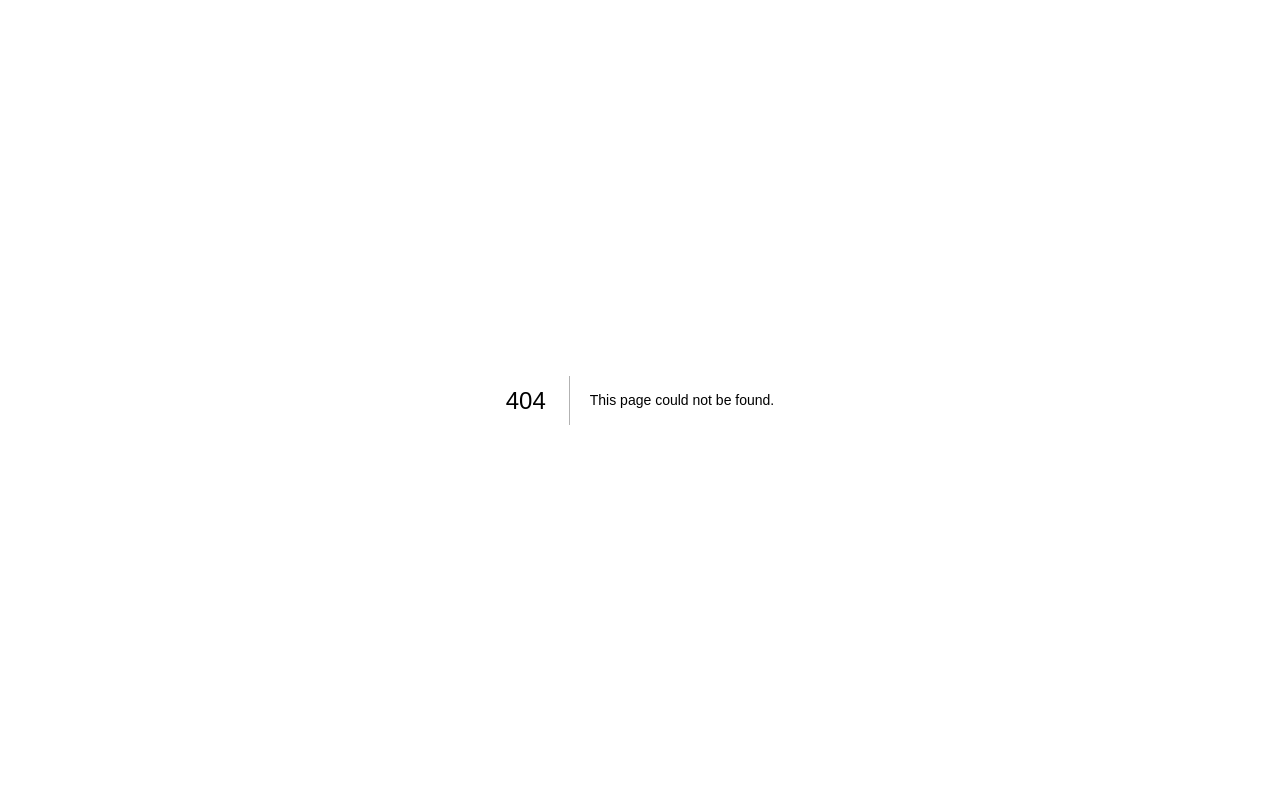
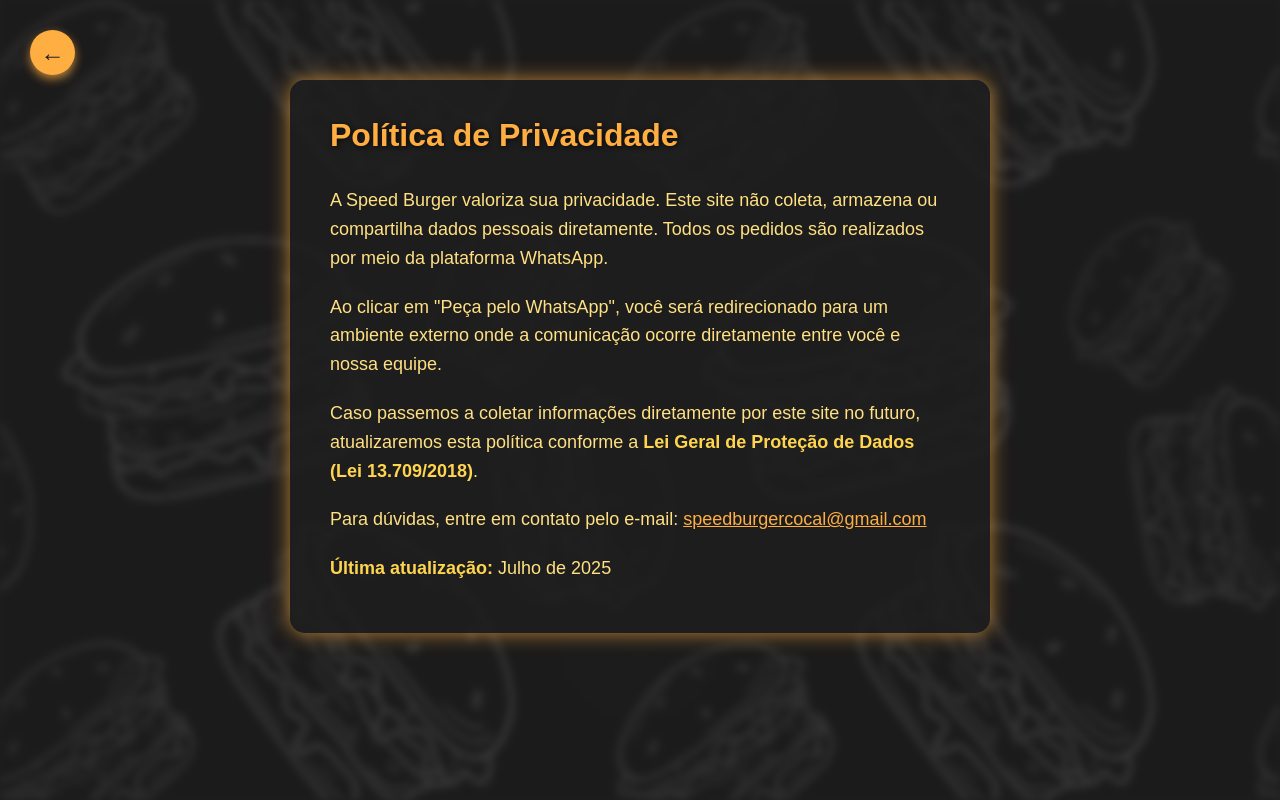
Before and after one commit to VGOI822/speedburger, a Next.js app: page /politica-de-privacidade in a window 1280 px wide. Before the commit this address had no page. Built offline with nearby package versions, Linux system fonts and the light colour scheme.

Commit message:
add-footer and privacy policy

```diff
--- /dev/null
+++ b/pages/politica-de-privacidade.js
@@ -0,0 +1,44 @@
+import { useRouter } from 'next/router';
+import styles from '../styles/Home.module.css'; // mantém o background
+import politicaStyles from '../styles/PoliticaDePrivacidade.module.css'; // novo css para o conteúdo
+
+export default function PoliticaDePrivacidade() {
+  const router = useRouter();
+
+  return (
+    <div className={styles.background}>
+      <button
+        aria-label="Voltar"
+        className={politicaStyles.backButton}
+        onClick={() => router.back()}
+      >
+        &#8592;
+      </button>
+
+      <div className={politicaStyles.contentContainer}>
+        <h1 className={politicaStyles.title}>Política de Privacidade</h1>
+        <p>
+          A Speed Burger valoriza sua privacidade. Este site não coleta, armazena ou compartilha dados pessoais
+          diretamente. Todos os pedidos são realizados por meio da plataforma WhatsApp.
+        </p>
+        <p>
+          Ao clicar em "Peça pelo WhatsApp", você será redirecionado para um ambiente externo onde a comunicação ocorre
+          diretamente entre você e nossa equipe.
+        </p>
+        <p>
+          Caso passemos a coletar informações diretamente por este site no futuro, atualizaremos esta política conforme a{' '}
+          <strong>Lei Geral de Proteção de Dados (Lei 13.709/2018)</strong>.
+        </p>
+        <p>
+          Para dúvidas, entre em contato pelo e-mail:{' '}
+          <a href="mailto:speedburgercocal@gmail.com" className={politicaStyles.link}>
+            speedburgercocal@gmail.com
+          </a>
+        </p>
+        <p>
+          <strong>Última atualização:</strong> Julho de 2025
+        </p>
+      </div>
+    </div>
+  );
+}
--- a/styles/Home.module.css
+++ b/styles/Home.module.css
@@ -1,11 +1,17 @@
+
+/* Fundo com blur suave e repetição leve */
 .background {
   position: relative;
   width: 100%;
   min-height: 100vh;
   background-color: #1e1e1e;
   overflow: hidden;
+  display: flex;
+  flex-direction: column;
+  justify-content: space-between;
 }
 
+/* Imagem de fundo com blur mais leve */
 .background::before {
   content: "";
   position: absolute;
@@ -18,10 +24,12 @@
   z-index: 0;
 }
 
+/* Conteúdo centralizado */
 .container {
   padding-left: 10px;
   padding-right: 10px;
   position: relative;
+  z-index: 1;
   top: 60px;
   left: 50%;
   transform: translateX(-50%);
@@ -32,12 +40,13 @@
   padding-bottom: 100px;
 }
 
-
+/* Logo */
 .logo {
   width: 350px;
   margin-bottom: 40px;
 }
 
+/* Títulos */
 .title {
   font-size: 26px;
   font-weight: bold;
@@ -53,6 +62,7 @@
   text-shadow: 1px 1px 3px rgba(0, 0, 0, 0.5);
 }
 
+/* Botões */
 .buttons {
   display: flex;
   flex-direction: column;
@@ -79,6 +89,7 @@
   transform: scale(1.05);
 }
 
+/* Popup */
 .popupOverlay {
   position: fixed;
   inset: 0;
@@ -124,3 +135,27 @@
 .popup button:hover {
   background-color: #333;
 }
+
+/* Footer fixo suave no fim da tela */
+.footer {
+  width: 100%;
+  padding: 20px 10px;
+  background-color: #1e1e1e;
+  color: #ccc;
+  font-size: 12px;
+  text-align: center;
+  position: fixed;
+  bottom: 0;
+  left: 0;
+  z-index: 1000;
+  border-top: 1px solid rgba(255, 255, 255, 0.1);
+}
+
+.link {
+  color: #ffae42;
+  text-decoration: underline;
+}
+
+.link:hover {
+  color: #ffd54f;
+}
--- /dev/null
+++ b/styles/PoliticaDePrivacidade.module.css
@@ -0,0 +1,83 @@
+.contentContainer {
+  position: relative;
+  z-index: 1;
+  max-width: 700px;
+  margin: 80px auto 100px;
+  padding: 30px 40px;
+  background: rgba(30, 30, 30, 0.85);
+  border-radius: 15px;
+  color: #ffe082;
+  font-family: 'Segoe UI', Tahoma, Geneva, Verdana, sans-serif;
+  font-size: 18px;
+  line-height: 1.6;
+  box-shadow: 0 0 20px rgba(255, 174, 66, 0.7);
+}
+
+.contentContainer h1 {
+  font-size: 32px;
+  color: #ffae42;
+  margin-bottom: 25px;
+  text-shadow: 1px 1px 5px rgba(0, 0, 0, 0.7);
+}
+
+.contentContainer p {
+  margin-bottom: 20px;
+}
+
+.contentContainer strong {
+  font-weight: 700;
+  color: #ffd54f;
+}
+
+.link {
+  color: #ffae42;
+  text-decoration: underline;
+  transition: color 0.3s ease;
+}
+
+.link:hover {
+  color: #ffd54f;
+}
+
+/* Botão bolinha fixo no canto superior esquerdo */
+.backButton {
+  position: fixed;
+  top: 30px;
+  left: 30px;
+  width: 45px;
+  height: 45px;
+  background-color: #ffae42;
+  border-radius: 50%;
+  border: none;
+  cursor: pointer;
+  box-shadow: 0 4px 10px rgba(255, 174, 66, 0.7);
+  display: flex;
+  align-items: center;
+  justify-content: center;
+  font-size: 24px;
+  color: #1e1e1e;
+  font-weight: bold;
+  transition: background-color 0.3s ease, transform 0.2s ease;
+  z-index: 10000;
+}
+
+.backButton:hover {
+  background-color: #ffd54f;
+  transform: scale(1.1);
+}
+
+@media (max-width: 800px) {
+  .contentContainer {
+    margin: 80px 20px 100px;
+    padding: 25px 20px;
+    font-size: 16px;
+  }
+}
+
+@media (max-width: 900px) and (orientation: landscape) {
+  .backButton {
+    top: auto;
+    bottom: 30px;
+    left: 30px;
+  }
+}
```
Also changed, not shown: pages/index.js (+24 -5 lines).
